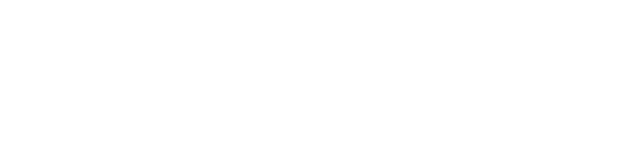
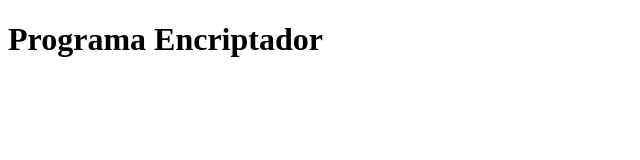
Before and after one commit to marcoantoniofch/encriptador, a plain HTML site: page index.html in a window 1280 px wide. Shown: the whole page, without its empty margins (0-640 px from the left). Drawn offline with Linux system fonts and the light colour scheme.

Commit message:
Se agrega el titulo

```diff
--- a/index.html
+++ b/index.html
@@ -7,6 +7,7 @@
     <title>Sprin 01 - Encriptador </title>
 </head>
 <body>
+    <h1>Programa Encriptador</h1>
 
 </body>
 </html>
```
